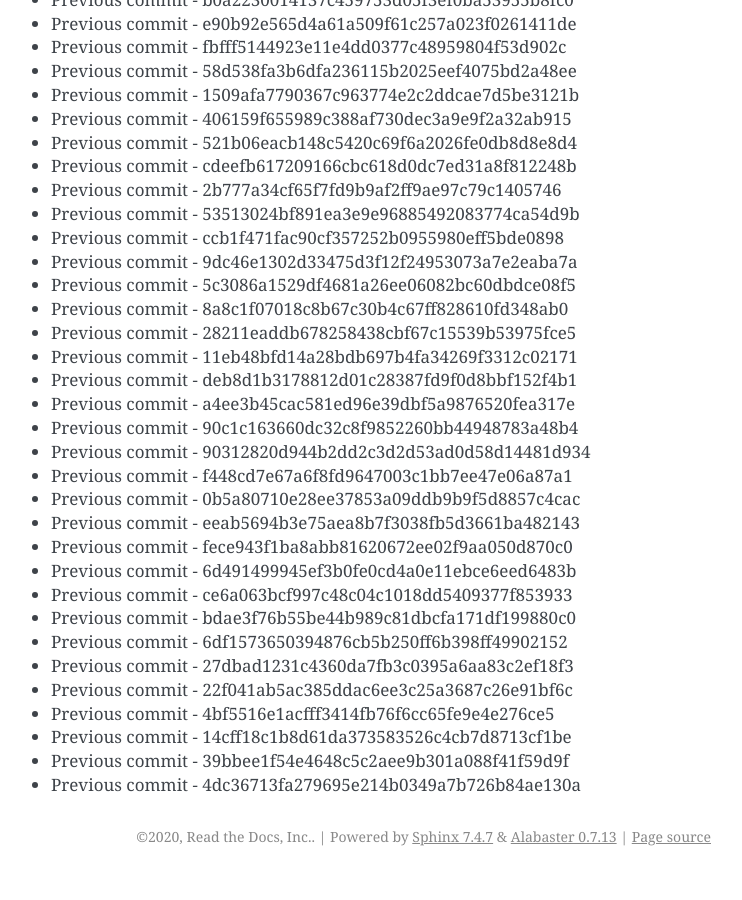
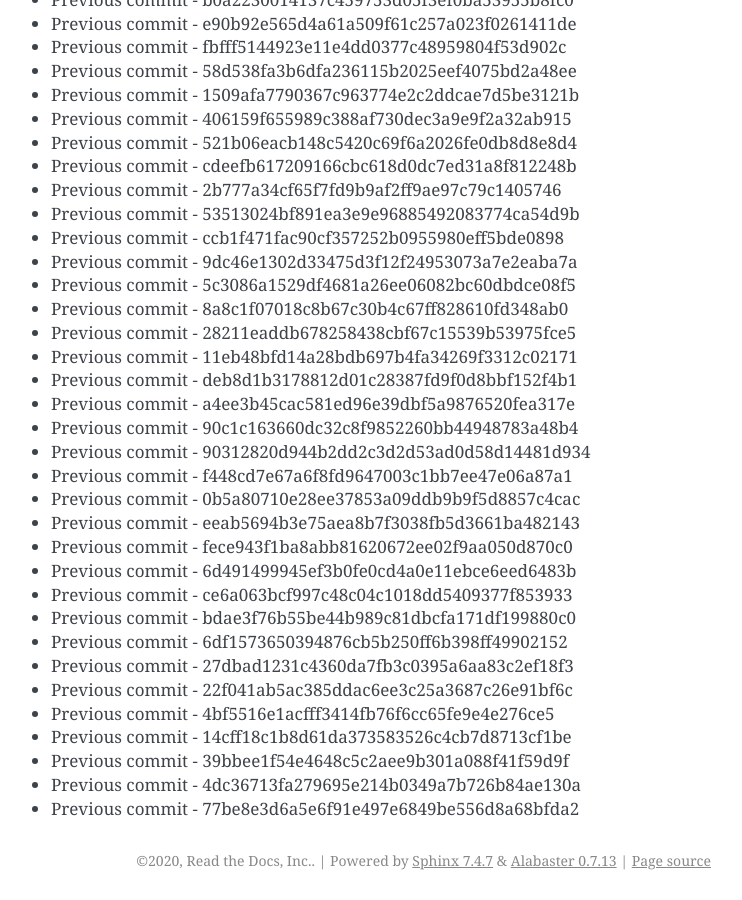
Before and after one commit to readthedocs/rtd-git-stresstest, a Sphinx documentation site: the page built from docs/updates.rst, in a window 1280 px wide and 900 px high, scrolled down 11293 px. Shown: the whole window, without its empty margins (399-1141 px from the left). Built offline with Sphinx 7.4.7, drawn with Linux system fonts in a browser that asks for light colours; before the commit the page ends 12169 px from its top, so only the background shows below that.

Commit message:
Generating commit from previous: 77be8e3d6a5e6f91e497e6849be556d8a68bfda2

```diff
--- a/docs/updates.rst
+++ b/docs/updates.rst
@@ -506,3 +506,4 @@ It can be tested for any performance characteristics.
 * Previous commit - 14cff18c1b8d61da373583526c4cb7d8713cf1be
 * Previous commit - 39bbee1f54e4648c5c2aee9b301a088f41f59d9f
 * Previous commit - 4dc36713fa279695e214b0349a7b726b84ae130a
+* Previous commit - 77be8e3d6a5e6f91e497e6849be556d8a68bfda2
```
